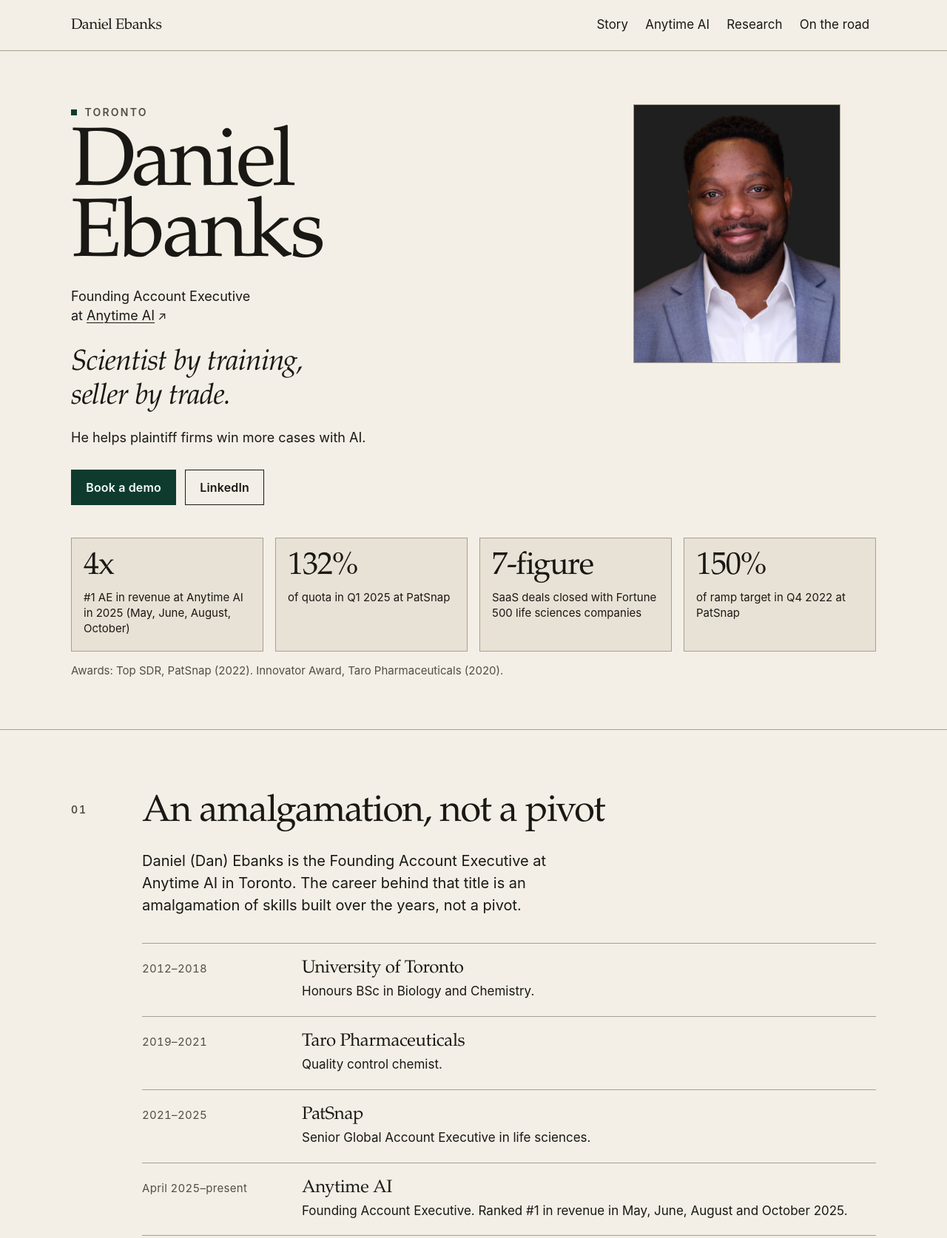
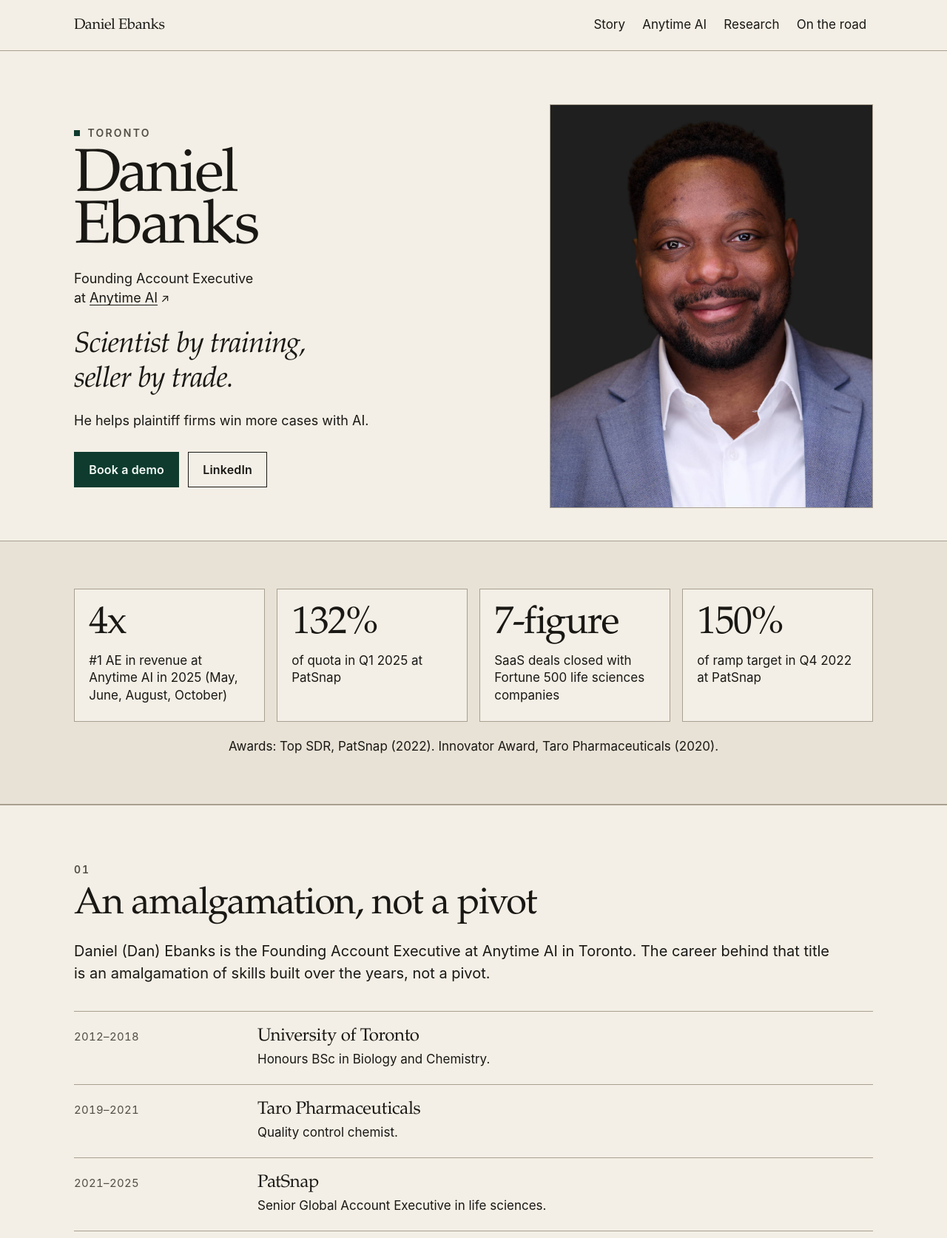
Before and after one commit to StealthyD/dan-ebanks, a plain HTML site: page index.html in a window 1280 px wide. Shown: the top 1674 px of the page at 74% size. Drawn offline with Linux system fonts and the light colour scheme.

Commit message:
Layout redesign

```diff
--- a/index.html
+++ b/index.html
@@ -234,9 +234,6 @@
         <h2 id="anytime-title">Legal AI for plaintiff firms</h2>
         <p class="lede"><a class="text-link" href="https://www.anytimeai.ai" target="_blank" rel="noopener noreferrer">Anytime AI<span class="sr-only"> (opens in a new tab)</span><span class="ext" aria-hidden="true">↗</span></a> is legal AI for plaintiff personal injury firms. It is the best tool on the market, with the best enablement.</p>
         <p class="prose">Every customer gets unlimited training, and the team makes sure they actually use it.</p>
-        <aside class="offer" aria-label="Offer">
-          <p>Send your most complex case. He will work it up in 30&nbsp;minutes.</p>
-        </aside>
         <div class="actions">
           <a class="btn btn-primary" href="https://calendly.com/daniel-ebanks-anytime-ai/demo-with-dan" target="_blank" rel="noopener noreferrer">Book a demo<span class="sr-only"> (opens in a new tab)</span></a>
         </div>
--- a/styles.css
+++ b/styles.css
@@ -123,7 +123,7 @@ a:visited {
 }
 
 .wrap {
-  width: min(68rem, calc(100% - 2.5rem));
+  width: min(67.5rem, calc(100% - 2.5rem));
   margin-inline: auto;
 }
 
@@ -208,8 +208,8 @@ a:visited {
 
 .hero-grid {
   display: grid;
-  gap: 2.75rem;
-  align-items: start;
+  gap: 2.25rem;
+  align-items: center;
 }
 
 .kicker {
@@ -284,8 +284,8 @@ h1 {
 }
 
 .portrait {
-  margin: 0;
-  width: min(100%, 17.5rem);
+  margin: 0 auto;
+  width: min(100%, 24rem);
   background: var(--surface);
   border: 1px solid var(--line);
 }
@@ -300,46 +300,51 @@ h1 {
 }
 
 .results {
-  padding-bottom: clamp(2.75rem, 6vw, 4.25rem);
+  background: var(--surface);
+  border-block: 1px solid var(--line);
+  padding-block: clamp(2.75rem, 6vw, 4rem);
 }
 
 .stat-grid {
   list-style: none;
   display: grid;
   grid-template-columns: 1fr 1fr;
-  gap: 0.75rem;
+  gap: 0.85rem;
+  align-items: stretch;
 }
 
 .stat-grid li {
+  display: flex;
+  flex-direction: column;
   margin: 0;
-  padding: 1.15rem 1rem 1.2rem;
+  padding: 1.45rem 1.2rem 1.35rem;
   border: 1px solid var(--line);
-  background: var(--surface);
+  background: var(--bg);
 }
 
 .stat-figure {
   font-family: var(--serif);
-  font-size: clamp(1.85rem, 4vw, 2.65rem);
-  line-height: 1;
+  font-size: clamp(2.35rem, 4.5vw, 3.25rem);
+  line-height: 0.95;
   letter-spacing: -0.03em;
 }
 
 .stat-label {
-  margin-top: 0.55rem;
-  font-size: 0.9375rem;
+  margin-top: 0.75rem;
+  font-size: 1.0625rem;
   line-height: 1.4;
 }
 
 .awards {
-  margin-top: 0.95rem;
-  max-width: 46rem;
-  color: var(--muted);
-  font-size: 0.9375rem;
-  line-height: 1.45;
+  margin-top: 1.35rem;
+  color: var(--ink);
+  font-size: 1.0625rem;
+  line-height: 1.5;
+  text-align: center;
 }
 
 .section {
-  padding-block: clamp(3.25rem, 7vw, 5.25rem);
+  padding-block: clamp(3.25rem, 6vw, 4.75rem);
   border-top: 1px solid var(--line);
   scroll-margin-top: 1rem;
 }
@@ -376,15 +381,15 @@ h2 {
 }
 
 .lede {
-  margin-top: 1.35rem;
-  max-width: 38rem;
+  margin-top: 1.15rem;
+  max-width: 65rem;
   font-size: 1.25rem;
   line-height: 1.5;
 }
 
 .prose {
-  margin-top: 1.75rem;
-  max-width: 40rem;
+  margin-top: 1.5rem;
+  max-width: 65rem;
 }
 
 .timeline {
@@ -441,27 +446,34 @@ h3 {
 
 .quote {
   margin: 1.5rem 0 0;
-  max-width: 40rem;
+  padding: clamp(1.5rem, 3vw, 2.25rem);
+  background: var(--surface);
+  border: 1px solid var(--line);
 }
 
 .quote blockquote {
   margin: 0;
-  padding: 0.15rem 0 0.15rem 1.2rem;
-  border-left: 3px solid var(--signal);
+  padding: 0;
+  border: 0;
 }
 
 .quote p {
   font-family: var(--serif);
-  font-size: clamp(1.25rem, 2vw, 1.5rem);
-  line-height: 1.45;
-  letter-spacing: -0.015em;
+  font-size: clamp(1.45rem, 2.5vw, 1.85rem);
+  line-height: 1.35;
+  letter-spacing: -0.02em;
 }
 
 .quote figcaption {
-  margin-top: 1rem;
-  max-width: 36rem;
-  font-size: 0.9375rem;
+  margin-top: 1.35rem;
+  padding-top: 1rem;
+  border-top: 1px solid var(--line);
+  font-size: 1rem;
   line-height: 1.45;
+}
+
+.quote figcaption .text-link {
+  font-weight: 600;
 }
 
 .quote time {
@@ -475,11 +487,10 @@ h3 {
 }
 
 .citation {
-  margin-top: 1.5rem;
-  padding-block: 1.4rem;
+  margin-top: 1.35rem;
+  padding-block: 1.25rem;
   border-top: 1px solid var(--line);
   border-bottom: 1px solid var(--line);
-  max-width: 44rem;
 }
 
 .cite-kicker {
@@ -696,8 +707,8 @@ h3 {
 
 @media (min-width: 40rem) {
   .timeline li {
-    grid-template-columns: 12rem minmax(0, 1fr);
-    column-gap: 1.5rem;
+    grid-template-columns: 13.5rem minmax(0, 1fr);
+    column-gap: 2rem;
     align-items: baseline;
   }
 
@@ -709,33 +720,29 @@ h3 {
 
 @media (min-width: 50rem) {
   .wrap {
-    width: min(68rem, calc(100% - 4.5rem));
+    width: min(67.5rem, calc(100% - 4.5rem));
   }
 
   .display {
-    font-size: 7rem;
+    font-size: clamp(4.5rem, 6.4vw, 6.25rem);
   }
 
   .hero-grid {
-    grid-template-columns: minmax(0, 1fr) 20.5rem;
-    column-gap: 4.5rem;
-    row-gap: 0;
+    grid-template-columns: minmax(0, 1.15fr) minmax(18rem, 0.85fr);
+    column-gap: clamp(2rem, 4vw, 3.5rem);
+    align-items: center;
+  }
+
+  .portrait {
+    width: 100%;
+    max-width: none;
+    margin-inline: 0;
+    justify-self: stretch;
   }
 
   .stat-grid {
     grid-template-columns: repeat(4, minmax(0, 1fr));
     gap: 1rem;
-  }
-
-  .section-layout {
-    display: grid;
-    grid-template-columns: 4.25rem minmax(0, 1fr);
-    column-gap: 1.75rem;
-    align-items: start;
-  }
-
-  .index {
-    padding-top: 0.85rem;
   }
 }
 
```
Also changed, not shown: 1 other file.
